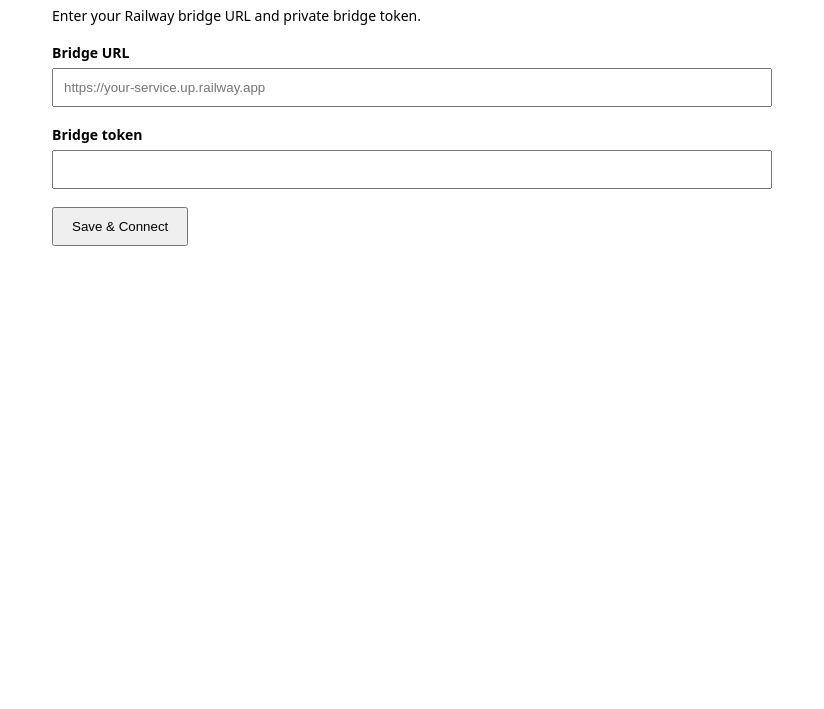
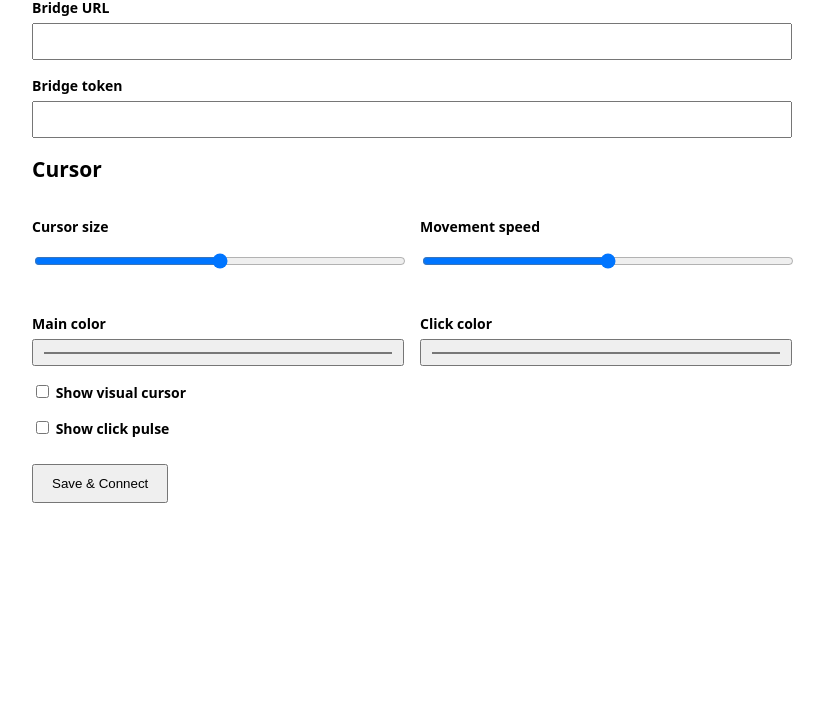
Before and after one commit to yezenamnom/mcogttUS, a browser extension: page extension/options.html in a window 1280 px wide. Shown: the part 91-800 px from the top of the page, without its empty margins (228-1052 px from the left). Drawn offline with Linux system fonts and the light colour scheme.

Commit message:
Extension v0.8 add cursor and bridge settings UI

```diff
--- a/extension/options.html
+++ b/extension/options.html
@@ -1 +1 @@
-<!doctype html><html><head><meta charset="utf-8"><title>Comet ChatGPT Bridge</title><style>body{font:14px system-ui;max-width:720px;margin:40px auto;padding:0 20px}label{display:block;margin:18px 0 6px;font-weight:600}input{width:100%;box-sizing:border-box;padding:10px}button{margin-top:18px;padding:10px 18px}#status{margin-top:14px}</style></head><body><h1>Comet ChatGPT Bridge</h1><p>Enter your Railway bridge URL and private bridge token.</p><label>Bridge URL</label><input id="url" placeholder="https://your-service.up.railway.app"><label>Bridge token</label><input id="token" type="password" autocomplete="off"><button id="save">Save & Connect</button><div id="status"></div><script src="options.js"></script></body></html>
+<!doctype html><html><head><meta charset="utf-8"><title>Comet ChatGPT Bridge</title><style>body{font:14px system-ui;max-width:760px;margin:32px auto;padding:0 20px}label{display:block;margin:16px 0 6px;font-weight:600}input,select{width:100%;box-sizing:border-box;padding:9px}.row{display:grid;grid-template-columns:1fr 1fr;gap:16px}button{margin-top:20px;padding:10px 18px}#status{margin-top:14px}</style></head><body><h1>Comet ChatGPT Bridge v0.8</h1><label>Bridge URL</label><input id="url"><label>Bridge token</label><input id="token" type="password" autocomplete="off"><h2>Cursor</h2><div class="row"><div><label>Cursor size</label><input id="cursorSize" type="range" min="18" max="52"></div><div><label>Movement speed</label><input id="cursorSpeed" type="range" min="40" max="300"></div><div><label>Main color</label><input id="cursorColor" type="color"></div><div><label>Click color</label><input id="clickColor" type="color"></div></div><label><input id="cursorEnabled" type="checkbox" style="width:auto"> Show visual cursor</label><label><input id="clickEffect" type="checkbox" style="width:auto"> Show click pulse</label><button id="save">Save & Connect</button><div id="status"></div><script src="options.js"></script></body></html>
```
